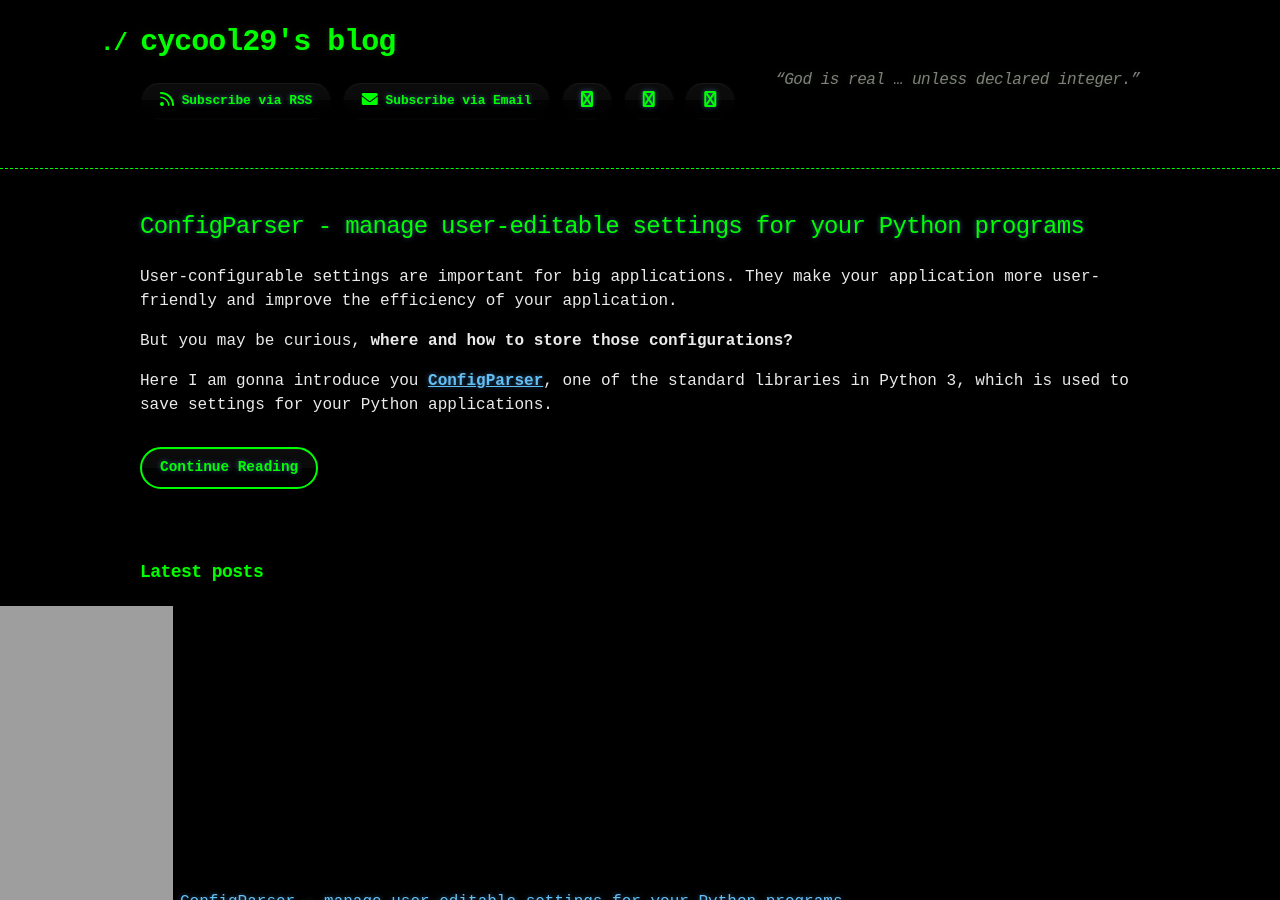
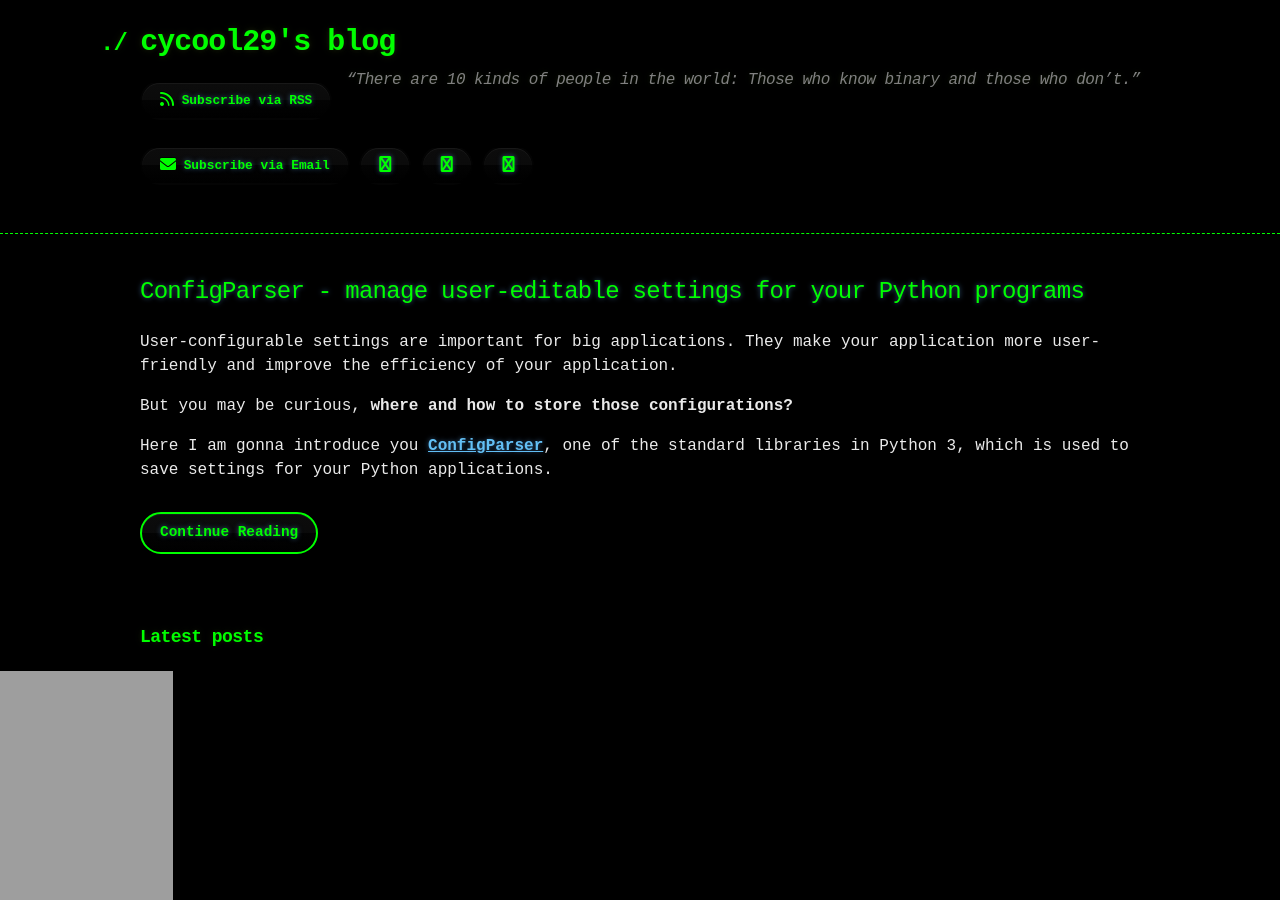
Before and after one commit to cycool29/cycool29.github.io, a Jekyll site: the page built from index.md, in a window 1280 px wide and 900 px high. Built offline with Jekyll 4.4.1, drawn with Linux system fonts in a browser that asks for light colours; a style sheet for code colours, icons or effects is not loaded.

Commit message:
Update quotes

```diff
--- a/_config.yml
+++ b/_config.yml
@@ -1,5 +1,5 @@
 title: cycool29's blog
-description: "“God is real … unless declared integer.” "
+description: "“There are 10 kinds of people in the world: Those who know binary and those who don’t.” "
 bio: A high school student. Intermediate in Python, Git, Bash. Learning JavaScript. He/Him. "
 author: cycool29
 url: https://cycool29.github.io
```
